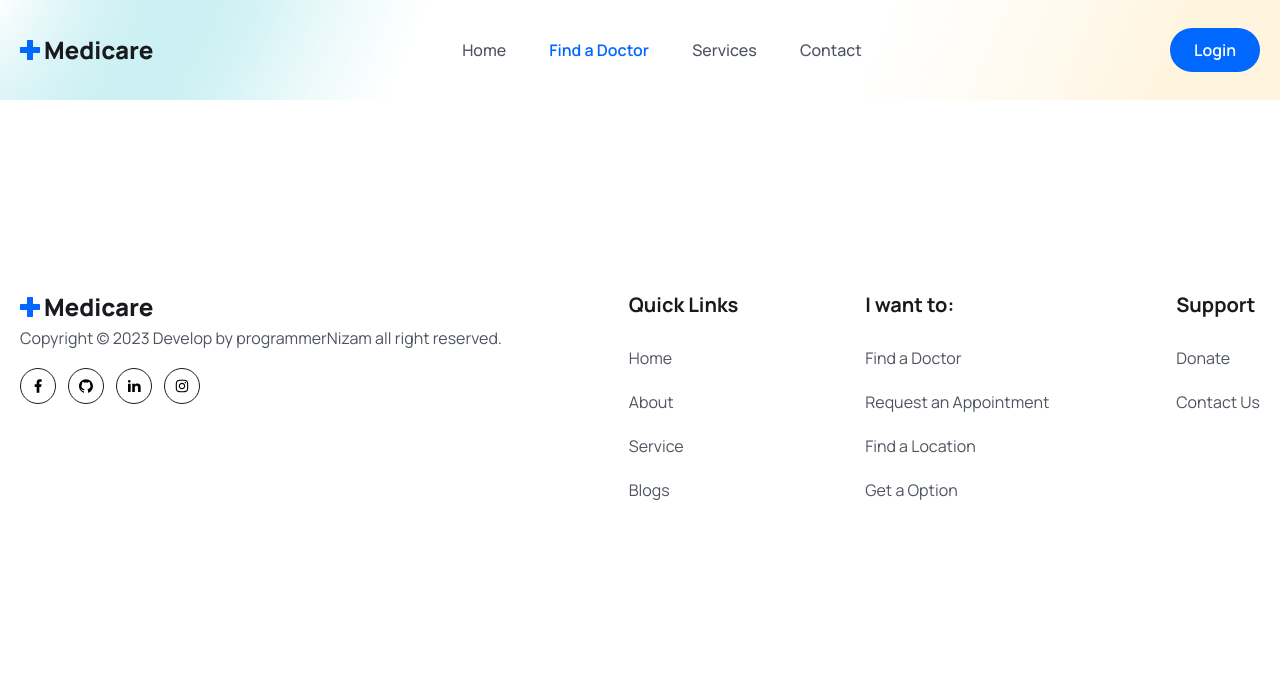
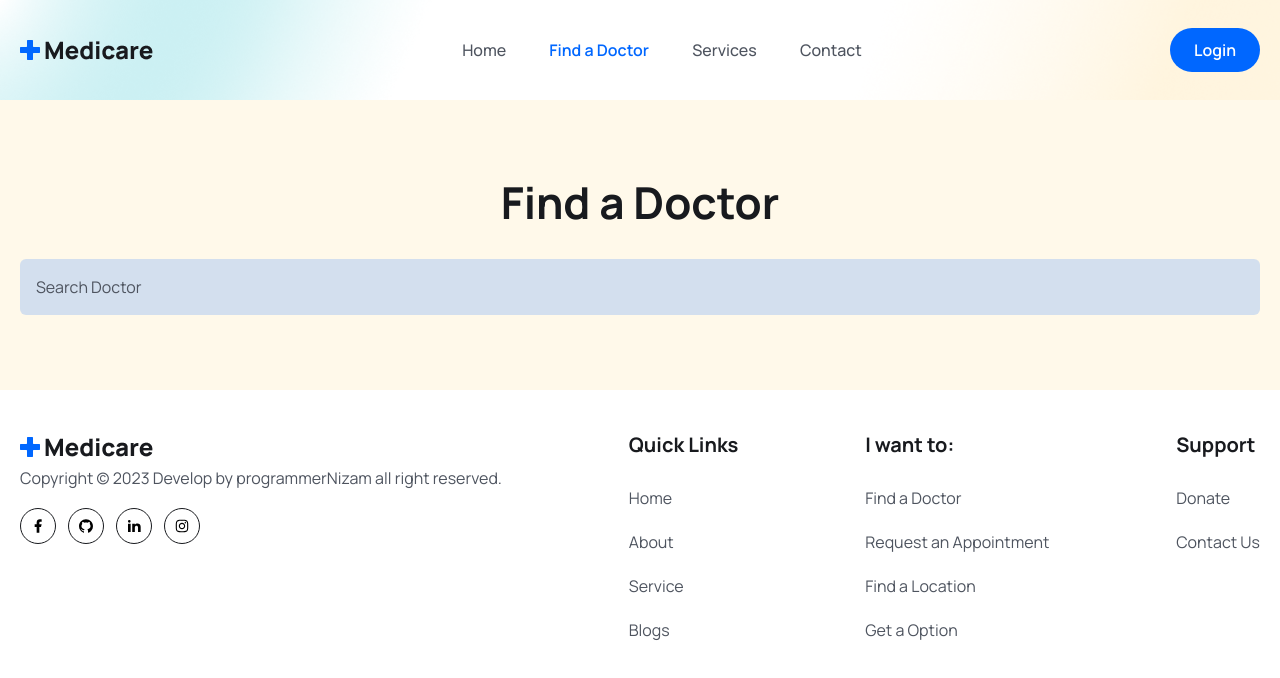
Before and after one commit to programmernizam/medicare, a React (Vite) app: page /doctors in a window 1280 px wide. Shown: the top 678 px of the page. Built offline with nearby package versions, Linux system fonts and the light colour scheme.

Commit message:
Doctor Page search input fild created

```diff
--- a/src/pages/Doctors/Doctors.jsx
+++ b/src/pages/Doctors/Doctors.jsx
@@ -1,7 +1,16 @@
 const Doctors = () => {
   return (
-    <section>
-      <div className="container text-center"></div>
+    <section className="bg-[#fff9ea]">
+      <div className="container text-center">
+        <h2 className="heading">Find a Doctor</h2>
+        <div className="max-w-[570pxy] mt-[30px] mx-auto bg-[#0066ff2c] rounded-md flex justify-between items-center">
+          <input
+            type="search"
+            placeholder="Search Doctor"
+            className="py-4 pl-4 pr-2 bg-transparent w-full focus:outline-none cursor-pointer placeholder:text-textColor"
+          />
+        </div>
+      </div>
     </section>
   );
 };
```
